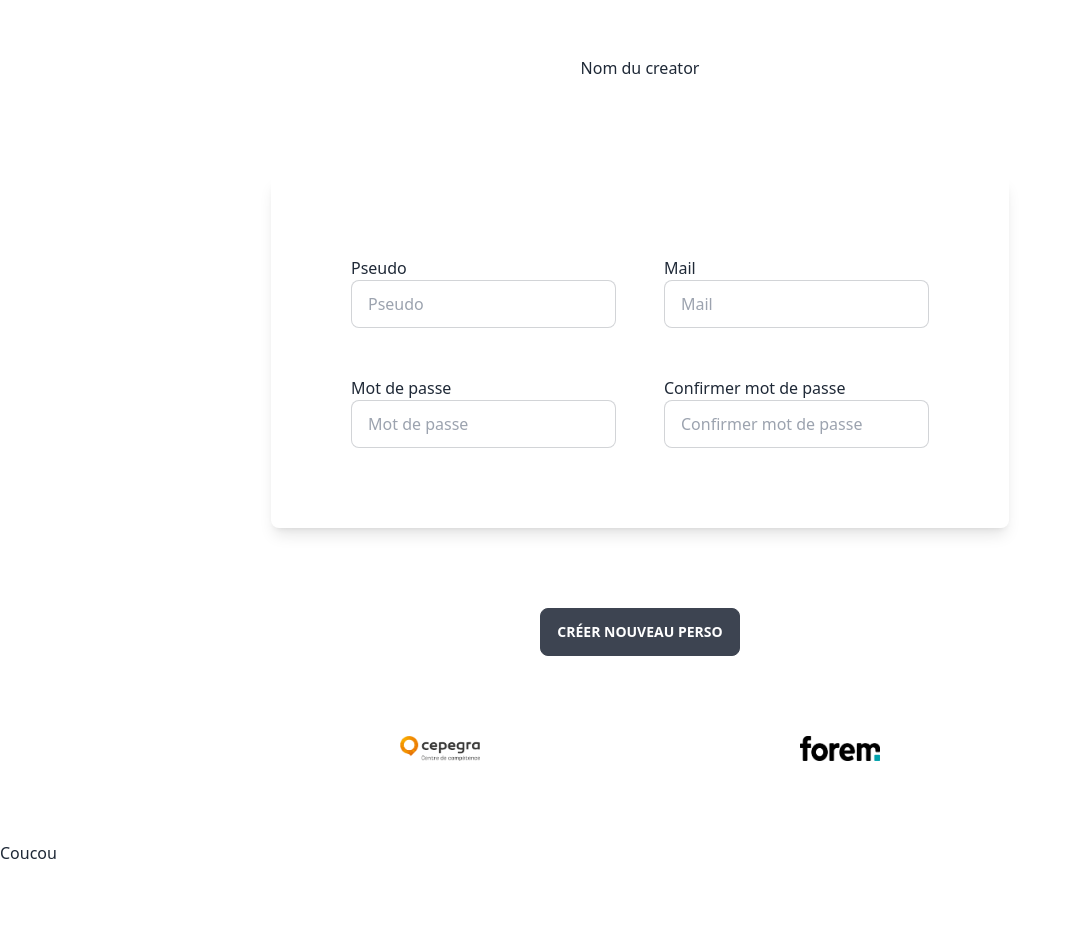
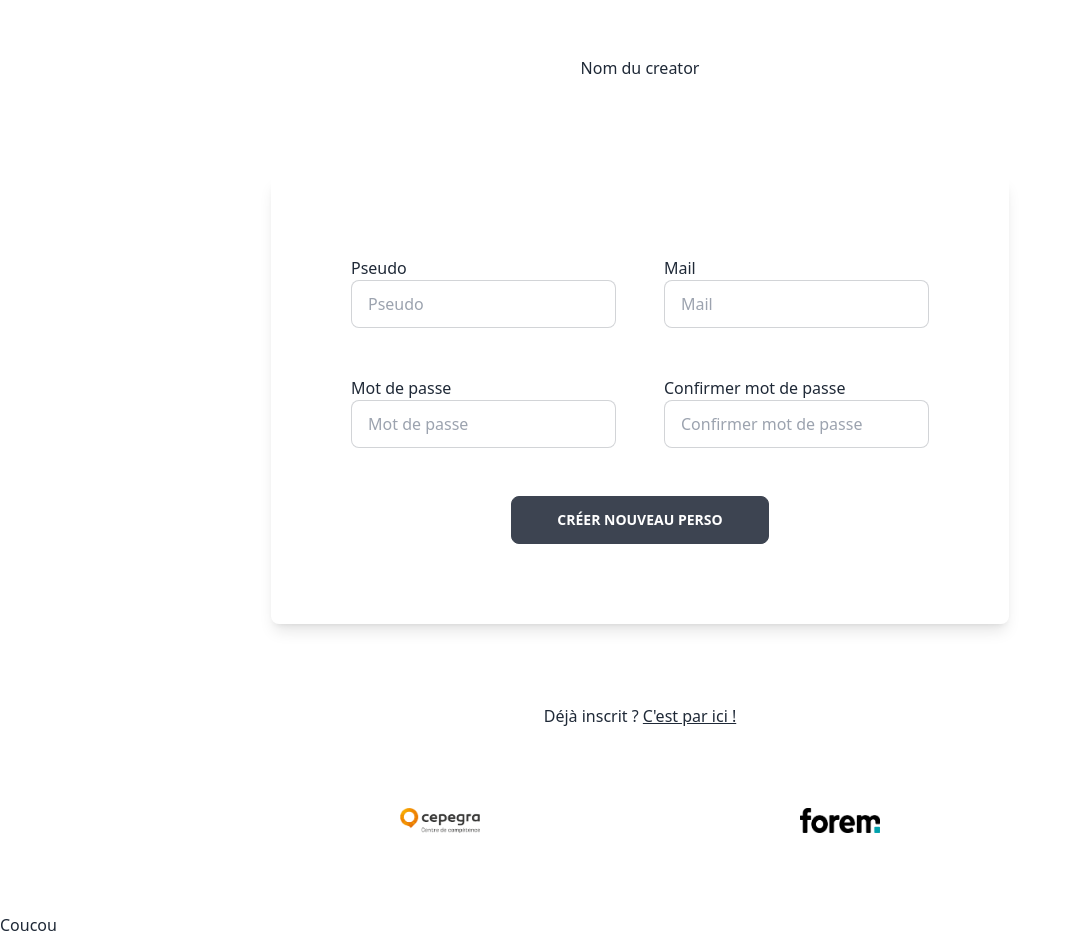
Before and after one commit to ett0n/cepegra-editor, a React (Vite) app: page / in a window 1280 px wide. Shown: the whole page, without its empty margins (0-1068 px from the left). Before the commit the page ends 865 px from the top, so only its background shows below. Built offline with nearby package versions, Linux system fonts and the light colour scheme.

Commit message:
commentaires StartScreen + LastScreen

```diff
--- a/src/App.tsx
+++ b/src/App.tsx
@@ -1,6 +1,7 @@
 import { useState } from "react";
 import "aframe";
 import StartScreen from "./components/StartScreen";
+import LastScreenQR from "./components/LastScreenQR";
 function App() {
   return (
     <div className="App">
@@ -9,7 +10,7 @@ function App() {
         <a-sky color="#222" src="/assets/sky2.png"></a-sky>
       </a-scene> */}
       <StartScreen />
-
+      {/* <LastScreenQR/> */}
     </div>
   );
 }
--- /dev/null
+++ b/src/components/LastScreenQR.tsx
@@ -0,0 +1,21 @@
+import FooterComponent from "./FooterComponent"
+
+const LastScreenQR = () => {
+    return (
+        <>
+        <div className="grid m-20">
+            <div className="bg-slate-50 p-5 rounded-l-xl rounded-tr-lg bg-white w-max absolute top-60 left-30 "><p>I'm alive !</p></div>
+            <div className="m-10 flex justify-center items-center">
+                <figure className="p-10 flex justify-end">
+                    <img src="http://placekitten.com/g/400/600" alt="" />
+                </figure>
+                <p className="p-20 text-2xl italic text-center">N'oublie pas d'aller récupérer ton QR code !</p>
+            </div>
+        </div>
+        <FooterComponent/>
+
+        </>
+    )
+}
+
+export default LastScreenQR
--- a/src/components/StartScreen.tsx
+++ b/src/components/StartScreen.tsx
@@ -5,8 +5,8 @@ const StartScreen = () => {
         <>
         <div className="m-10 flex flex-col justify-center items-center">
             <h1 className="m-4 text-center justify-center">Nom du creator</h1>
-            {/* */}
-            <div className=" grid grid-cols-2 m-20 gap-12 shadow-lg p-20 rounded-lg">
+            {/* ------- Formulaire ------- */}
+            <form className=" grid grid-cols-2 justify-center m-20 gap-12 shadow-lg p-20 rounded-lg">
                 <div className="grid">
                     <label htmlFor="">Pseudo</label>
                     <input  type="text" placeholder="Pseudo" className="input input-bordered w-full max-w-xs " />
@@ -23,9 +23,12 @@ const StartScreen = () => {
                     <label htmlFor="">Confirmer mot de passe </label>
                     <input  type="text" placeholder="Confirmer mot de passe " className="input input-bordered w-full max-w-xs " />
                 </div>
-            </div>
-            <button className="btn">Créer nouveau perso</button>
+                {/* ------- Button ------- */}
+                <button className="btn col-span-2  mx-40">Créer nouveau perso</button>
+            </form>
 
+            {/* ------- Déjà inscrit ? ------- */}
+            <p>Déjà inscrit ? <a className="underline" href="">C'est par ici ! </a></p>
         </div>
         <FooterComponent/>
         </>
```
